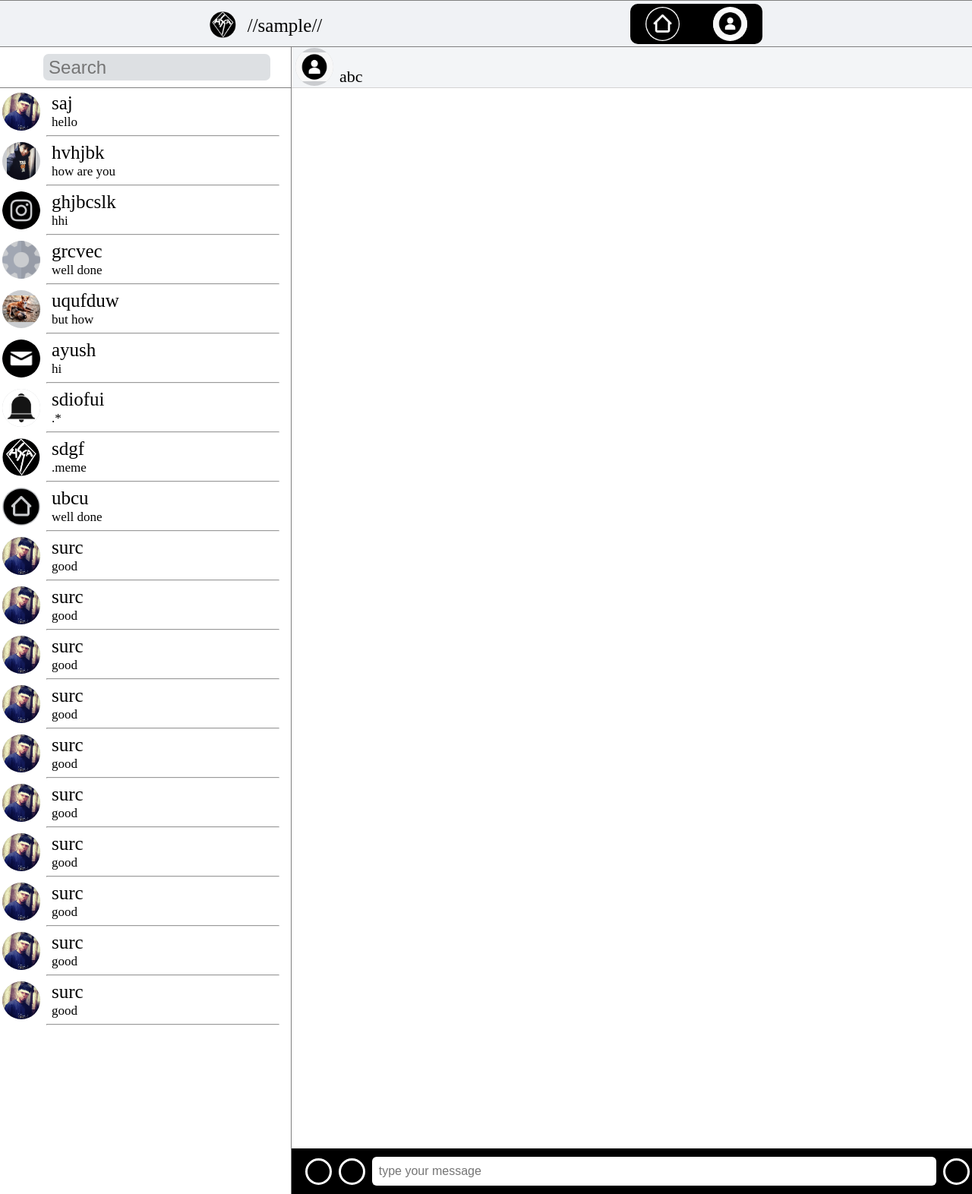
After one commit to AyushNegi008/HSGA-tech-Tablet, a PHP site: page /mess.php in a window 1280 px wide. The commit adds this page. Shown: the whole page at 76% size. Run offline with PHP 8.4, Linux system fonts and the light colour scheme; the visitor is signed in with stand-in values (Sample User, id 1).

Commit message:
Add files via upload

```diff
--- /dev/null
+++ b/mess.php
@@ -0,0 +1,286 @@
+<?php
+session_start();
+
+if(!isset($_SESSION['loggedin'])||$_SESSION['loggedin']!=true){
+	header("location:login.php");
+	exit;
+}
+?>
+<!DOCTYPE html>
+<html>
+	<head>
+		<title>instaweb</title>
+		<link rel="stylesheet"href="mess.css">
+	</head>
+	<body>
+		<div class="navm">
+			<div class="box">
+				<div class="navbar">
+					<div class="logo">
+						<img src="img/2220.png" width="35px">
+					</div>
+					<div class="un">
+						//<?php echo $_SESSION['username']?>//
+					</div>
+					<nav>
+						<ul>
+							<li><a href="home.php"><img src="img/home.png"></a></li>
+
+
+							<li><a href="acc.php"><img src="img/acc.png"></a></li>
+						</ul>
+
+					</nav>
+				</div>
+			</div>
+		</div>
+
+
+		<div class="cm">
+			<div class="content">
+				<div class="bleft">
+					<div class="serc">
+						<input id="searchbar" class="ser" onkeyup="search_animal()" type="text" name="search" placeholder=" Search">
+					</div>
+
+					<div class="allh">
+						<div class="ub">
+							<hr>
+							<a href="message.php">
+							<div class="u">
+								<div class="pu"><img src="img/1.jpeg"></div>
+								<div class="pt">
+									<div class="pt1">saj</div>
+									<br><div class="pt2">hello</div>
+								</div>
+							</div><hr>
+						    </a>
+
+						    <a href="message.php">
+							<div class="u">
+								<div class="pu"><img src="img/16.jpeg"></div>
+								<div class="pt">
+									<div class="pt1">hvhjbk</div>
+									<br><div class="pt2">how are you</div>
+								</div>
+							</div><hr>
+							</a>
+
+							<a href="message.php">
+							<div class="u">
+								<div class="pu"><img src="img/camera.png"></div>
+								<div class="pt">
+									<div class="pt1">ghjbcslk</div>
+									<br><div class="pt2">hhi</div>
+								</div>
+							</div><hr></a>
+
+
+							<a href="message.php">
+							<div class="u">
+								<div class="pu"><img src="img/gear.png"></div>
+								<div class="pt">
+									<div class="pt1">grcvec</div>
+									<br><div class="pt2">well done</div>
+								</div>
+							</div><hr></a>
+
+
+							<a href="message.php">
+							<div class="u">
+								<div class="pu"><img src="img/3.jpeg"></div>
+								<div class="pt">
+									<div class="pt1">uqufduw</div>
+									<br><div class="pt2">but how</div>
+								</div>
+							</div><hr></a>
+
+
+							<a href="message.php">
+							<div class="u">
+								<div class="pu"><img src="img/mess.jpg"></div>
+								<div class="pt">
+									<div class="pt1">ayush</div>
+									<br><div class="pt2">hi</div>
+								</div>
+							</div><hr></a>
+
+
+							<a href="message.php">
+							<div class="u">
+								<div class="pu"><img src="img/noti.png"></div>
+								<div class="pt">
+									<div class="pt1">sdiofui</div>
+									<br><div class="pt2">.*</div>
+								</div>
+							</div><hr></a>
+
+
+
+							<a href="message.php">
+							<div class="u">
+								<div class="pu"><img src="img/2220.png"></div>
+								<div class="pt">
+									<div class="pt1">sdgf</div>
+									<br><div class="pt2">.meme</div>
+								</div>
+							</div><hr></a>
+
+
+							<a href="message.php">
+							<div class="u">
+								<div class="pu"><img src="img/home.png"></div>
+								<div class="pt">
+									<div class="pt1">ubcu</div>
+									<br><div class="pt2">well done</div>
+								</div>
+							</div><hr></a>
+
+							<a href="message.php">
+							<div class="u">
+								<div class="pu"><img src="img/1.jpeg"></div>
+								<div class="pt">
+									<div class="pt1">surc</div>
+									<br><div class="pt2">good</div>
+								</div>
+							</div><hr></a>
+
+							<a href="message.php">
+							<div class="u">
+								<div class="pu"><img src="img/1.jpeg"></div>
+								<div class="pt">
+									<div class="pt1">surc</div>
+									<br><div class="pt2">good</div>
+								</div>
+							</div><hr></a>
+
+							<a href="message.php">
+							<div class="u">
+								<div class="pu"><img src="img/1.jpeg"></div>
+								<div class="pt">
+									<div class="pt1">surc</div>
+									<br><div class="pt2">good</div>
+								</div>
+							</div><hr></a>
+
+							<a href="message.php">
+							<div class="u">
+								<div class="pu"><img src="img/1.jpeg"></div>
+								<div class="pt">
+									<div class="pt1">surc</div>
+									<br><div class="pt2">good</div>
+								</div>
+							</div><hr></a>
+
+
+
+							<a href="message.php">
+							<div class="u">
+								<div class="pu"><img src="img/1.jpeg"></div>
+								<div class="pt">
+									<div class="pt1">surc</div>
+									<br><div class="pt2">good</div>
+								</div>
+							</div><hr></a>
+
+
+
+							<a href="message.php">
+							<div class="u">
+								<div class="pu"><img src="img/1.jpeg"></div>
+								<div class="pt">
+									<div class="pt1">surc</div>
+									<br><div class="pt2">good</div>
+								</div>
+							</div><hr></a>
+
+
+
+							<a href="message.php">
+							<div class="u">
+								<div class="pu"><img src="img/1.jpeg"></div>
+								<div class="pt">
+									<div class="pt1">surc</div>
+									<br><div class="pt2">good</div>
+								</div>
+							</div><hr></a>
+
+
+
+							<a href="message.php">
+							<div class="u">
+								<div class="pu"><img src="img/1.jpeg"></div>
+								<div class="pt">
+									<div class="pt1">surc</div>
+									<br><div class="pt2">good</div>
+								</div>
+							</div><hr></a>
+
+
+							<a href="message.php">
+							<div class="u">
+								<div class="pu"><img src="img/1.jpeg"></div>
+								<div class="pt">
+									<div class="pt1">surc</div>
+									<br><div class="pt2">good</div>
+								</div>
+							</div><hr></a>
+
+
+
+
+							<a href="message.php">
+							<div class="u">
+								<div class="pu"><img src="img/1.jpeg"></div>
+								<div class="pt">
+									<div class="pt1">surc</div>
+									<br><div class="pt2">good</div>
+								</div>
+							</div><hr></a>
+
+
+
+
+
+
+
+
+
+
+							<br><br><br><br><br><br><br><br><br>
+						</div>
+					</div>
+
+
+
+
+
+				</div>
+				<div class="bright">
+
+						<div class="up">
+							<div class="p1"><img src="img/acc.png"></div>
+							<div class="pn">abc</div>
+
+						</div>
+						<div class="mid">
+							<div class="midin">
+								<div class="extra"></div>
+
+
+
+							</div>
+						</div>
+						<div class="down">
+							<div class="emo"></div>
+							<div class="sh"></div>
+							<input id="message" class="putm" onkeyup="search_animal()" type="text" name="message" placeholder="  type your message">
+							<div class="mic"></div>
+						</div>
+
+				</div>
+			</div>
+		</div>
+		<script src="java.js"></script>
+	</body>
+</html>
--- a/message.css
+++ b/message.css
@@ -1328,8 +1328,8 @@ input {
     border-right: 1px solid gray;
 }
 .ser {
-    width: 82%;
-    margin-left: 15%;
+    width: 90%;
+    margin-left: 5%;
     font-size: 72px;
     border-radius: 30px;
     border: 0px solid;
```
Also changed, not shown: message.php (added, +232 -0 lines).
